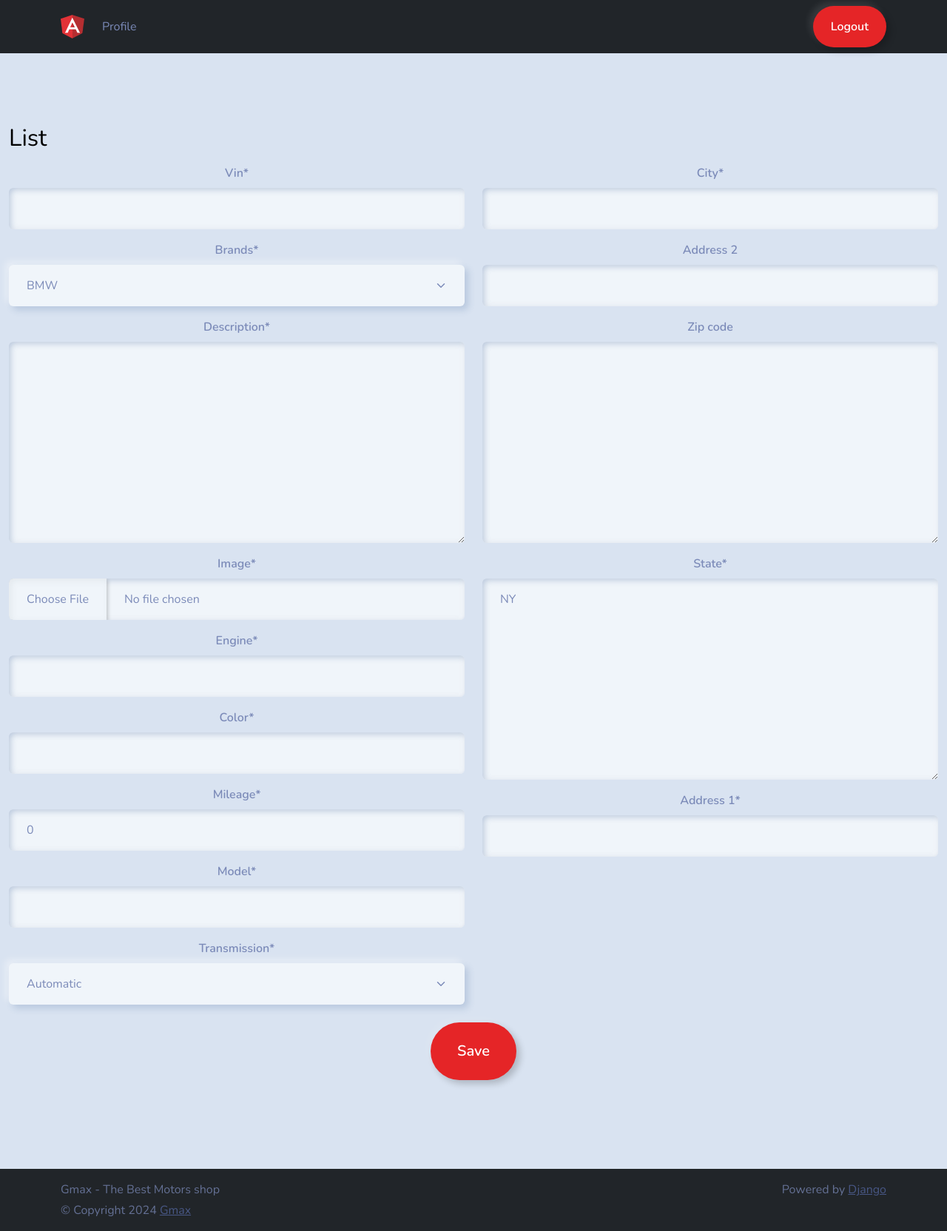
After one commit to 2003gichohiwaweru/Gmax_Web_App, a Django app: page /list/ in a window 1280 px wide. The commit adds this page. Shown: the whole page at 74% size. Run offline with Django 5.2, Linux system fonts and the light colour scheme; a user stored in the database is signed in; some libraries are stand-ins or nearby versions.

Commit message:
car listing filters and form

```diff
--- /dev/null
+++ b/src/main/forms.py
@@ -0,0 +1,11 @@
+from django import forms
+
+from .models import Listing
+
+class ListingForm(forms.ModelForm):
+    image = forms.ImageField(required=True)
+
+    class Meta:
+        model = Listing
+        fields = {'brands', 'model', 'vin', 'mileage',
+                  'color', 'description', 'engine', 'transmission', 'image'}
--- a/src/main/templates/base/base.html
+++ b/src/main/templates/base/base.html
@@ -17,7 +17,7 @@
     {% endblock%}
 
     <!--Boostarp link-->
-    <link href="{% static 'css/bootstrap.min.css' %}" rel="stylesheet">
+    <link href="{% static 'css/bootstrap.min1.css' %}" rel="stylesheet">
 
     <!-- Link Custom CSS -->
     <link href="{% static 'css/style.css' %}" rel="stylesheet">
@@ -58,7 +58,7 @@
 
                 </ul>
                 <div class="text-end">
-                    <a type="button" href="{% url 'logout' %}" class="btn  btn-success">Logout</a>
+                    <a type="button" href="{% url 'logout' %}" class="btn  btn-outline-danger">Logout</a>
 
                 </div>
 
--- a/src/main/templates/components/car_listing_card.html
+++ b/src/main/templates/components/car_listing_card.html
@@ -20,15 +20,15 @@
         <p class="card-text">{{listing.description}}</p>
         <div class="d-flex justify-content-between align-items-center">
             <div class="btn-group">
-                <a class="btn btn-sm btn-outline-secondary" type="button">
+                <a class="btn btn-sm btn-outline-primary" type="button">
                     view
                 </a>
                 {% if listing.seller.user == request.user %}
-                <a href="" type="button btn-sm" class="btn btn-secondary">Edit</a>
+                <a href="" type="button " class="btn btn-sm btn-outline-danger">Edit</a>
                 {% endif %}
             </div>
             <small class="text-muted">{{ listing.updated_at}}</small>
-            <button value="like" class="btn btn-outline-success btn-sm" type="button">
+            <button value="like" class="btn btn-outline-primary btn-sm" type="button">
                 :)
             </button>
 
--- a/src/main/templates/views/home.html
+++ b/src/main/templates/views/home.html
@@ -19,7 +19,7 @@
                 <p class="text-muted lead">The best place to buy and sell
                     second hand cars. Gmax made it that easy
                 </p>
-                <a href="" class="btn btn-success my-2">List your Car</a>
+                <a href="{% url "list" %}" class="btn btn-outline-danger my-2">List your Car</a>
             </div>
             <div class="col-lg-6 col-md-8 mx-auto">
                 <!--My car filtering options-->
--- /dev/null
+++ b/src/main/templates/views/list.html
@@ -0,0 +1,33 @@
+{% extends "base/base.html" %}
+{% load static %}
+{% load crispy_forms_tags %}
+
+
+{% block 'body'%}
+<div class="container-fluid text-center py-5">
+    <div class="container-px-4 py-5" id= "hanging-icons">
+        <div class="row g-4">
+            <div class="col d-flex align-items-start">
+                <div>
+                    <h2 class="mb-3 border-bottom" style="color: black">List</h2>
+
+                </div>
+            </div>
+        </div>
+        <form action="" method="post" enctype="multipart/form-data">
+            {% csrf_token %}
+            <div class="row" style="text-color: black">
+                <div class="col-6">
+                    {{listing_form|crispy}}
+                </div>
+                <div class="col-6">
+                    {{location_form|crispy}}
+                </div>
+            </div>
+            <button class="btn btn-lg btn-outline-danger my-2" type ="submit"  >Save</button>
+        </form>
+    </div>
+</div>
+
+
+{% endblock %}
--- a/src/main/urls.py
+++ b/src/main/urls.py
@@ -1,7 +1,8 @@
 from django.urls import path
-from .views import main_view, home_view
+from .views import main_view, home_view, list_view
 
 urlpatterns = [
-    path('', main_view, name = "main" ),
-    path('home/', home_view, name = 'home')
+    path('', main_view, name = 'main' ),
+    path('home/', home_view, name = 'home'),
+    path('list/', list_view, name= 'list' ),
 ]
--- a/src/main/views.py
+++ b/src/main/views.py
@@ -1,7 +1,11 @@
 from django.http import HttpResponse
-from django.shortcuts import render
+from django.shortcuts import redirect, render
 from django.contrib.auth.decorators import login_required
 from.models import Listing
+
+from .forms import ListingForm
+from django.contrib import messages
+from users.forms import LocationForm
 # Create your views here.
 def main_view(request):
     return render(request, "views/main.html", {"name": "Automax"})
@@ -13,3 +17,35 @@ def home_view(request):
         'listings': listings,
     }
     return render(request, "views/home.html", context)
+
+
+
+@login_required
+def list_view(request):
+    if request.method == 'POST':
+        try:
+            listing_form = ListingForm(request.POST, request.FILES)
+            location_form = LocationForm(request.POST, )
+            if listing_form.is_valid() and location_form.is_valid():
+                listing = listing_form.save(commit=False)
+                listing_location = location_form.save()
+                listing.seller = request.user.profile
+                listing.location = listing_location
+                listing.save()
+                messages.info(request,
+                              f'{listing.model} Listing Posted Successfully')
+
+                return redirect('home')
+
+            else:
+                raise Exception()
+        except Exception as e:
+            print(e)
+            messages.error(request,
+                          'An error Occured while posting the data')
+
+    elif request.method == 'GET':
+        listing_form = ListingForm()
+        location_form = LocationForm()
+
+    return render(request, 'views/list.html', {'listing_form': listing_form, 'location_form': location_form})
--- /dev/null
+++ b/src/users/forms.py
@@ -0,0 +1,16 @@
+from django import forms
+from django.db import models
+from localflavor.us.models import USStateField, USZipCodeField
+
+from .models import Location
+
+
+class LocationForm(forms.ModelForm):
+    address_1 = forms.CharField(required =True)
+
+
+
+
+    class Meta:
+        model = Location
+        fields = {'address_1', 'address_2', 'city','state', 'zip_code'}
--- a/src/users/templates/views/login.html
+++ b/src/users/templates/views/login.html
@@ -16,7 +16,7 @@
                     <form method="post" class="form-signin" action="">
                         {% csrf_token %}
                         {{ login_form|crispy}}
-                        <button class="w-80 btn btn-lg btn-success mt-3" type="submit">LOGIN</button>
+                        <button class="w-80 btn btn-lg btn-outline-danger mt-3" type="submit">LOGIN</button>
                         <div class="mt-4 text-center">
                             <p>Don't have an account?<a href="{% url 'register'%}">Register</a></p>
                         </div>
--- a/src/users/templates/views/register.html
+++ b/src/users/templates/views/register.html
@@ -16,7 +16,7 @@
                     <form method="post" class="form-signin" action="">
                         {% csrf_token %}
                         {{ register_form|crispy}}
-                        <button class="w-80 btn btn-lg btn-success mt-3" type="submit">Register</button>
+                        <button class="w-80 btn btn-lg btn-outline-danger mt-3" type="submit">Register</button>
                         <div class="mt-4 text-center">
                             <p>Already Have an Account?<a href="{% url 'login'%}">Login</a></p>
                         </div>
```
Also changed, not shown: src/main/templates/views/main.html (+4 -3 lines), src/db.sqlite3, src/media/user_9/listings/3gA6lvOo-OqXbo3kKDa-edit.jpg (added), src/media/user_9/listings/3gA6lvOo-OqXbo3kKDa-edit_NQD8xaW.jpg (added).
